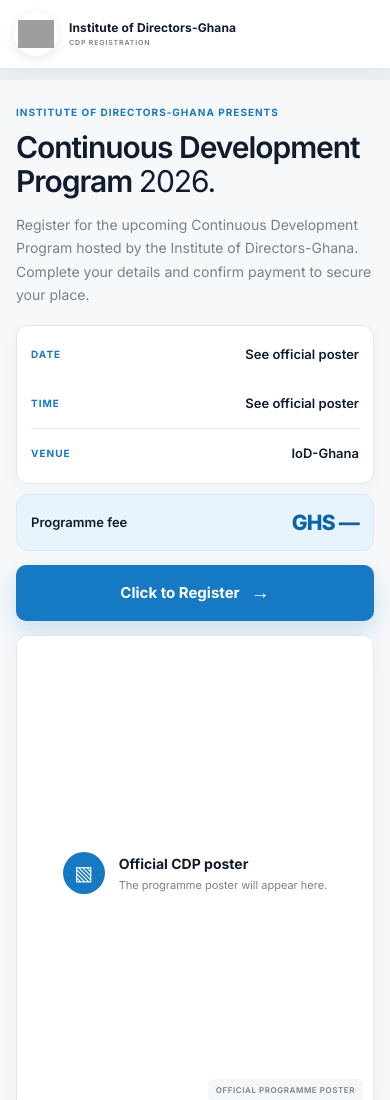
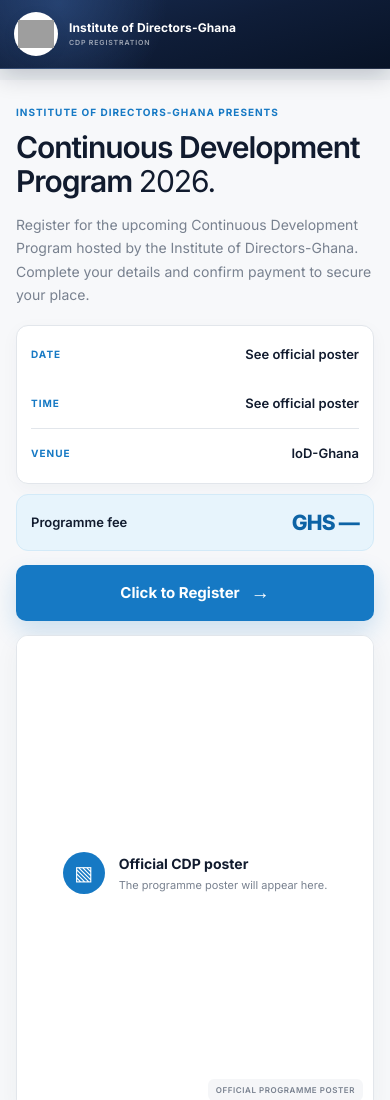
Before and after one commit to aduseimedia-eng/cdp, a plain HTML site: page index.html in a window 390 px wide. Shown: the top 1100 px of the page. Drawn offline with Linux system fonts and the light colour scheme; grey boxes are pictures that could not be loaded.

Commit message:
Unify public navigation colors

```diff
--- a/index.html
+++ b/index.html
@@ -4,14 +4,14 @@
   <meta charset="UTF-8">
   <meta name="viewport" content="width=device-width, initial-scale=1.0">
   <meta name="description" content="Register for the Continuous Development Program hosted by the Institute of Directors-Ghana and confirm your payment.">
-  <meta name="theme-color" content="#eef1f4">
+  <meta name="theme-color" content="#0d1d3b">
   <title>Continuous Development Program | Institute of Directors-Ghana</title>
   <link rel="preconnect" href="https://fonts.googleapis.com">
   <link rel="preconnect" href="https://fonts.gstatic.com" crossorigin>
   <link href="https://fonts.googleapis.com/css2?family=Inter:wght@400;500;600;700;800&display=swap" rel="stylesheet">
-  <link rel="stylesheet" href="styles.css">
+  <link rel="stylesheet" href="styles.css?v=20260714-3">
 </head>
-<body>
+<body class="public-page">
   <header class="site-header">
     <div class="container nav-wrap">
       <a class="brand" href="#top" aria-label="Institute of Directors-Ghana CDP home">
--- a/styles.css
+++ b/styles.css
@@ -2152,3 +2152,26 @@ footer a {
   .registration-only-page .brand-copy strong { max-width: 145px; }
   .registration-only-page .form-card { padding: 22px 15px 32px; }
 }
+
+/* Shared navy navigation for the public landing page. */
+.public-page .site-header {
+  color: var(--white);
+  background:
+    radial-gradient(circle at 15% 5%, rgba(61, 102, 166, 0.42), transparent 32%),
+    linear-gradient(165deg, #172b50 0%, #0f1d38 48%, #081326 100%);
+  border-bottom: 1px solid rgba(255, 255, 255, 0.1);
+  box-shadow: 0 7px 24px rgba(6, 16, 34, 0.18);
+}
+
+.public-page .brand-copy strong { color: var(--white); }
+.public-page .brand-copy small { color: rgba(255, 255, 255, 0.58); }
+
+@media (max-width: 640px) {
+  .public-page .site-header {
+    background:
+      radial-gradient(circle at 15% 5%, rgba(61, 102, 166, 0.42), transparent 32%),
+      linear-gradient(165deg, #172b50 0%, #0f1d38 48%, #081326 100%);
+    border-bottom-color: rgba(255, 255, 255, 0.1);
+    box-shadow: 0 7px 24px rgba(6, 16, 34, 0.2);
+  }
+}
```
Also changed, not shown: register.html (+1 -1 lines).
